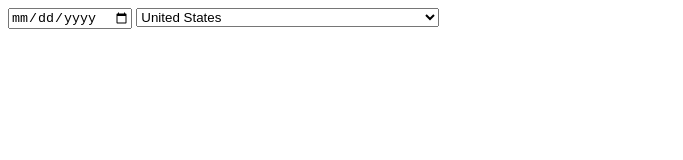
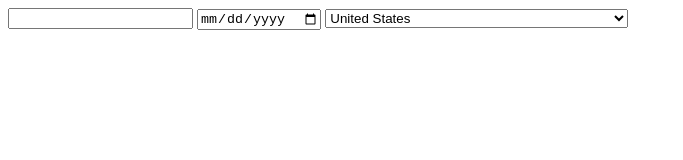
Before and after one commit to starandtina/test, a plain HTML site: page mobile_date_select.html in a window 1280 px wide. Shown: the whole page, without its empty margins (0-683 px from the left). Drawn offline with Linux system fonts and the light colour scheme.

Commit message:
add <input type="number" />

```diff
--- a/mobile_date_select.html
+++ b/mobile_date_select.html
@@ -6,6 +6,7 @@
   <title>Mobile Date && Select</title>
 </head>
 <body>
+  <input type='number' />
   <input type='date' />
   <select id="Country" name="newPaymentViewModel.billingAddress.country">
     <option value="-">Select one</option>
```
Also changed, not shown: 2 other files.
